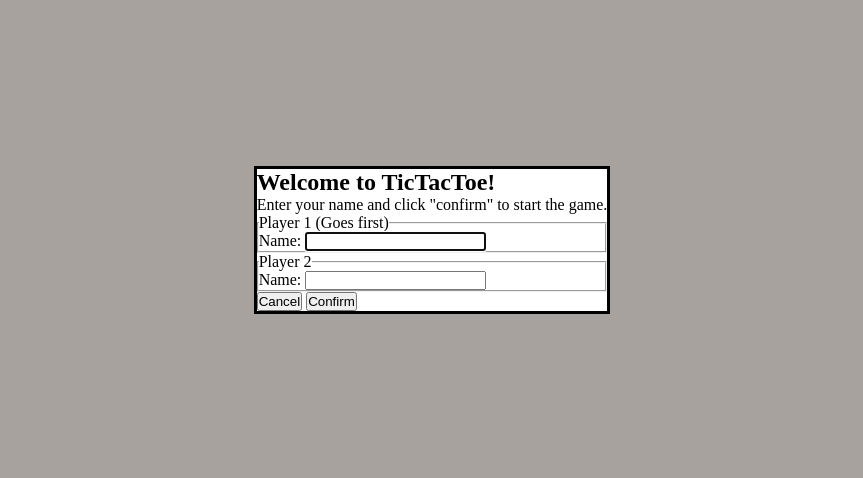
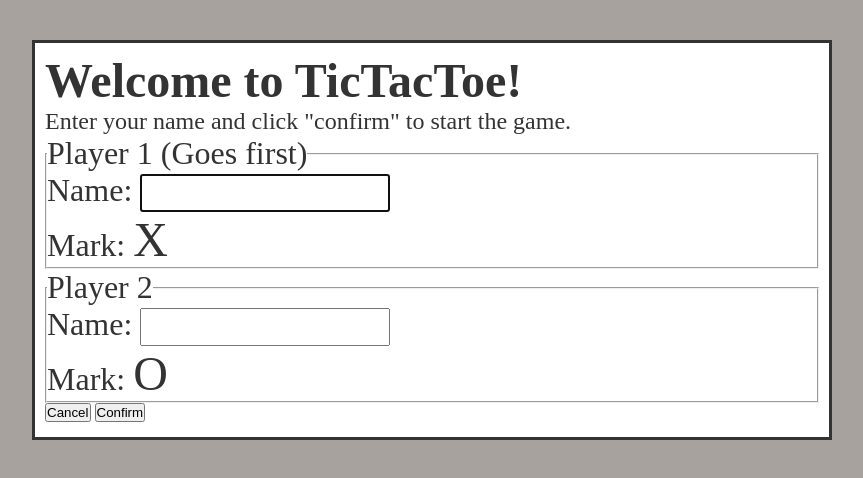
Before and after one commit to myinan/tictactoe, a plain HTML site: page index.html in a window 1280 px wide. Shown: the part 160-638 px from the top of the page, without its empty margins (208-1071 px from the left). Drawn offline with Linux system fonts and the light colour scheme.

Commit message:
Style dialog box

```diff
--- a/index.html
+++ b/index.html
@@ -33,6 +33,7 @@
 
                 <label for="name1">Name:</label>
                 <input type="text" id="name1" name="name1">
+                <p>Mark: <span>X</span></p>
             </fieldset>
 
             <fieldset>
@@ -40,6 +41,7 @@
 
                 <label for="name2">Name:</label>
                 <input type="text" id="name2" name="name2">
+                <p>Mark: <span>O</span></p>
             </fieldset>
 
             <div>
--- a/style.css
+++ b/style.css
@@ -13,6 +13,7 @@
     --hover-color: #E74C3C;   /* Red for hover effects */
 
     background-color: var(--primary-bg);
+    color: var(--text-color);
 }
 
 ::backdrop {
@@ -47,11 +48,52 @@
 }
 
 dialog {
+    /* display: flex;
+    flex-direction: column; */
+    gap: 10px;
+    padding: 10px 10px 0px 10px;
+    height: 400px;
+    width: 800px;
     background-color: var(--secondary-bg);
     margin: auto;
+    color: var(--text-color);
+}
+
+dialog h2 {
+    font-size: 3rem;
+}
+
+dialog p {
+    font-size: 1.5rem;
 }
 
 ::backdrop {
     background-color: var(--backdrop-bg);
     opacity: 1;
 }
+
+form {
+    /* display: grid; */
+    gap: 10px;
+    grid-template-columns: 1fr 1fr;
+    grid-template-rows: 1fr 1fr;
+}
+
+form fieldset {
+    font-size: 2rem;
+}
+
+form input {
+    padding: 3px;
+    color: inherit;
+    font-size: 1.5rem;
+    width: 250px;
+}
+
+form p {
+    font-size: inherit;
+}
+
+form p span {
+    font-size: 3rem;
+}
```
Also changed, not shown: script.js (line endings or trailing spaces).
